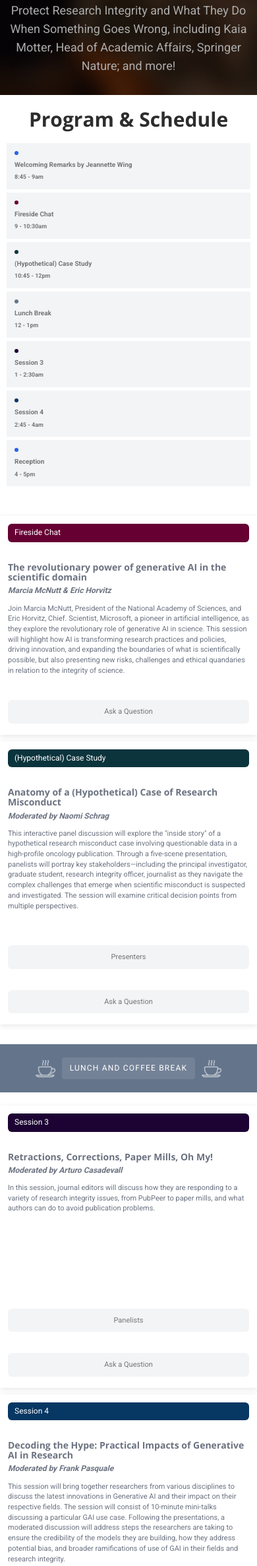
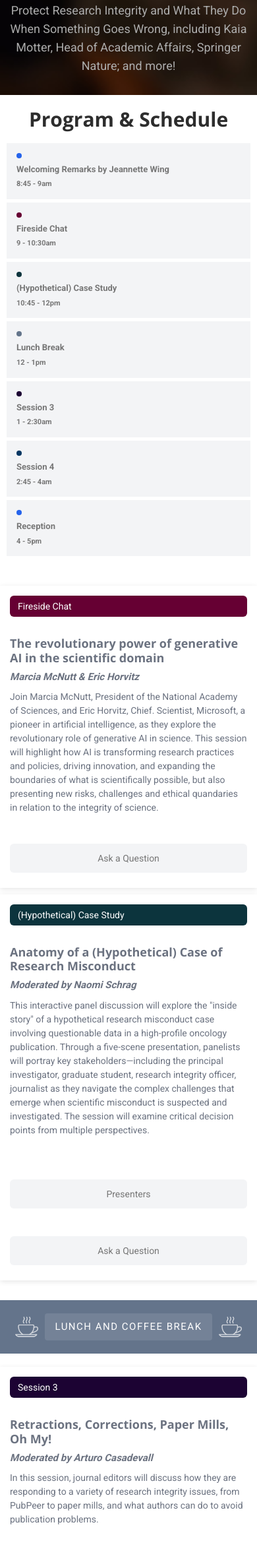
Before and after one commit to tiroger/pcri-symposium, a PHP site: page / in a window 390 px wide. Shown: the part 2049-4423 px from the top of the page at 66% size. Run offline with PHP 8.4, Linux system fonts and the light colour scheme; some libraries are stand-ins or nearby versions; some web fonts are replaced.

Commit message:
Improve mobile responsiveness with full-width layout, larger fonts and dropdown QA sections

```diff
--- a/assets/css/main.css
+++ b/assets/css/main.css
@@ -2805,6 +2805,7 @@
 
   .schedule-section {
     padding: 0; /* Remove padding to allow full-width */
+    font-size: 18px; /* Base font size increase for all text */
   }
 
   /* Switch to single column layout */
@@ -2847,7 +2848,11 @@
 
   .time-label {
     font-weight: bold;
-    font-size: 1.1rem;
+    font-size: 1.3rem; /* Increased from 1.1rem */
+  }
+
+  .time-value {
+    font-size: 1.1rem; /* Increased font size */
   }
 
   /* Style sessions for mobile */
@@ -2864,7 +2869,7 @@
   /* Make session cards full-width */
   .session-card {
     min-height: auto;
-    padding: 1.2rem;
+    padding: 1.5rem; /* Increased padding for better readability */
     width: 100%;
     border-radius: 0; /* Remove border radius for full-width look */
     margin-bottom: 10px;
@@ -2886,30 +2891,36 @@
     writing-mode: horizontal-tb;
     margin: 0 1rem;
     padding: 1rem 1.5rem;
-    font-size: 1.4rem;
+    font-size: 1.6rem; /* Increased from 1.4rem */
   }
 
   /* Adjust typography for mobile */
   .session-title {
-    font-size: 1.6rem;
+    font-size: 2rem; /* Increased from 1.6rem */
+    line-height: 1.2;
+    margin-bottom: 0.8rem;
   }
 
   .session-description {
-    font-size: 1.4rem;
+    font-size: 1.6rem; /* Increased from 1.4rem */
+    line-height: 1.3;
+    margin-bottom: 1rem;
   }
 
   .session-summary {
-    font-size: 1.3rem;
+    font-size: 1.5rem; /* Increased from 1.3rem */
+    line-height: 1.4;
   }
 
   .session-badge {
-    font-size: 1.4rem;
-    padding: 6px 12px;
+    font-size: 1.6rem; /* Increased from 1.4rem */
+    padding: 8px 16px; /* Larger padding */
   }
 
   .panelist-btn {
-    font-size: 1.3rem;
-    padding: 8px 12px;
+    font-size: 1.5rem; /* Increased from 1.3rem */
+    padding: 12px 16px; /* Larger touch target */
+    margin-top: 1rem;
   }
 
   /* Make iframe containers full-width */
@@ -2942,7 +2953,7 @@
   .time-slot {
     flex-direction: column;
     align-items: flex-start;
-    padding: 12px;
+    padding: 15px; /* Increased padding */
   }
 
   .time-info {
@@ -2954,56 +2965,66 @@
 
   .time-label {
     margin-bottom: 5px;
-    font-size: 1rem;
+    font-size: 1.3rem; /* Increased from 1rem */
+    font-weight: bold;
   }
 
   .time-value {
-    font-size: 0.9rem;
+    font-size: 1.1rem; /* Increased from 0.9rem */
+    font-weight: 500;
   }
 
   .timeline-dot {
-    width: 6px;
-    height: 6px;
+    width: 8px; /* Slightly larger dot */
+    height: 8px;
   }
 
   .session-title {
-    font-size: 1.4rem;
+    font-size: 1.8rem; /* Increased from 1.4rem */
+    line-height: 1.2;
   }
 
   .session-description {
-    font-size: 1.2rem;
+    font-size: 1.5rem; /* Increased from 1.2rem */
+    line-height: 1.3;
   }
 
   .session-summary {
-    font-size: 1.1rem;
+    font-size: 1.4rem; /* Increased from 1.1rem */
+    line-height: 1.5;
   }
 
   .session-badge {
-    font-size: 1.2rem;
-    padding: 5px 10px;
+    font-size: 1.4rem; /* Increased from 1.2rem */
+    padding: 6px 12px;
   }
 
   /* Full-width buttons */
   .panelist-btn {
-    font-size: 1.1rem;
-    padding: 10px;
+    font-size: 1.4rem; /* Increased from 1.1rem */
+    padding: 12px; /* Larger touch target */
     width: 100%;
-    margin: 5px 0;
+    margin: 8px 0; /* More vertical spacing */
   }
 
   .break-text {
-    font-size: 1.2rem;
-    padding: 0.8rem 1.2rem;
+    font-size: 1.5rem; /* Increased from 1.2rem */
+    padding: 1rem 1.5rem;
   }
 
   .coffee-icon {
-    width: 30px;
-    height: 30px;
+    width: 35px; /* Slightly larger icon */
+    height: 35px;
   }
 
   /* Smaller height for iframes on very small screens */
   .iframe-container iframe {
     min-height: 350px !important;
+  }
+
+  /* Better spacing for content elements */
+  p {
+    margin-bottom: 1rem;
   }
 }
 
```
